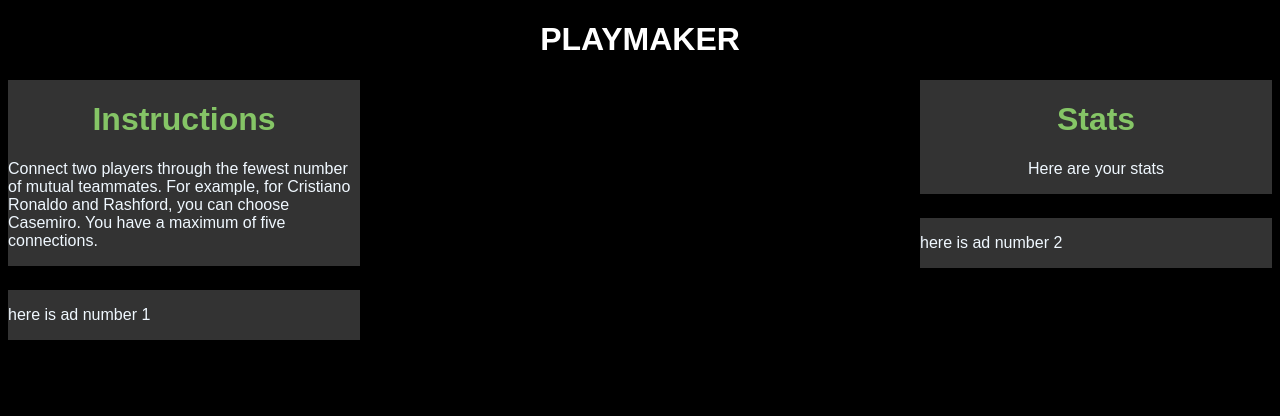
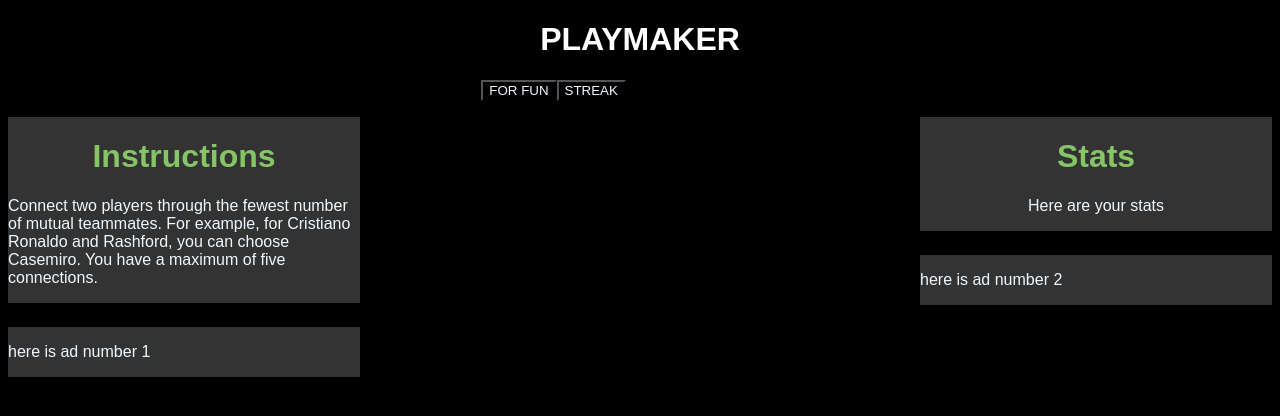
Before and after one commit to trevorkask/playmaker, a React (Vite) app in the folder front-end/: page / in a window 1280 px wide. Shown: the top 416 px of the page. Built offline with nearby package versions, Linux system fonts and the light colour scheme; a web font is replaced by a local one.

Commit message:
Added a navbar: First trial

```diff
--- a/front-end/index.html
+++ b/front-end/index.html
@@ -10,6 +10,10 @@
   </head>
   <body>
     <h1>PLAYMAKER</h1>
+      <ul>
+        <button id = "btn-1">FOR FUN</button>
+        <button id = "btn-2">STREAK</button>
+      </ul>
     <div id="root"></div>
     <script type="module" src="/src/main.jsx"></script>
 </body>
--- a/front-end/src/index.css
+++ b/front-end/src/index.css
@@ -11,3 +11,22 @@ h1{
 body {
   background-color: black;
 }
+
+ul{
+  display: flex;
+  justify-content: center;
+  width: 80%;
+}
+
+button{
+  background-color: black;
+  color: aliceblue;
+}
+
+#btn-1{
+  text-align: left;
+}
+
+#btn-2{
+  text-align: right;
+}
```
